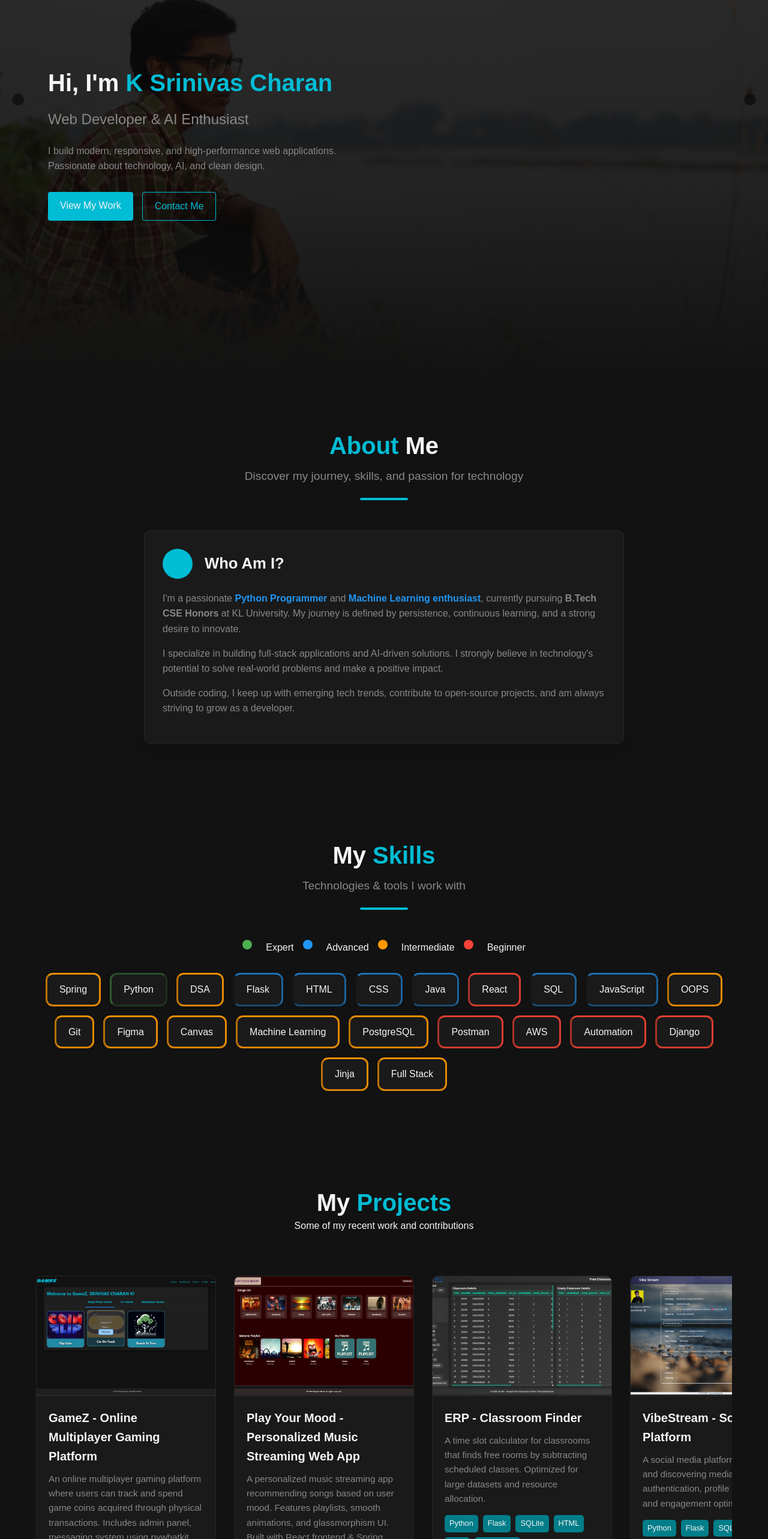
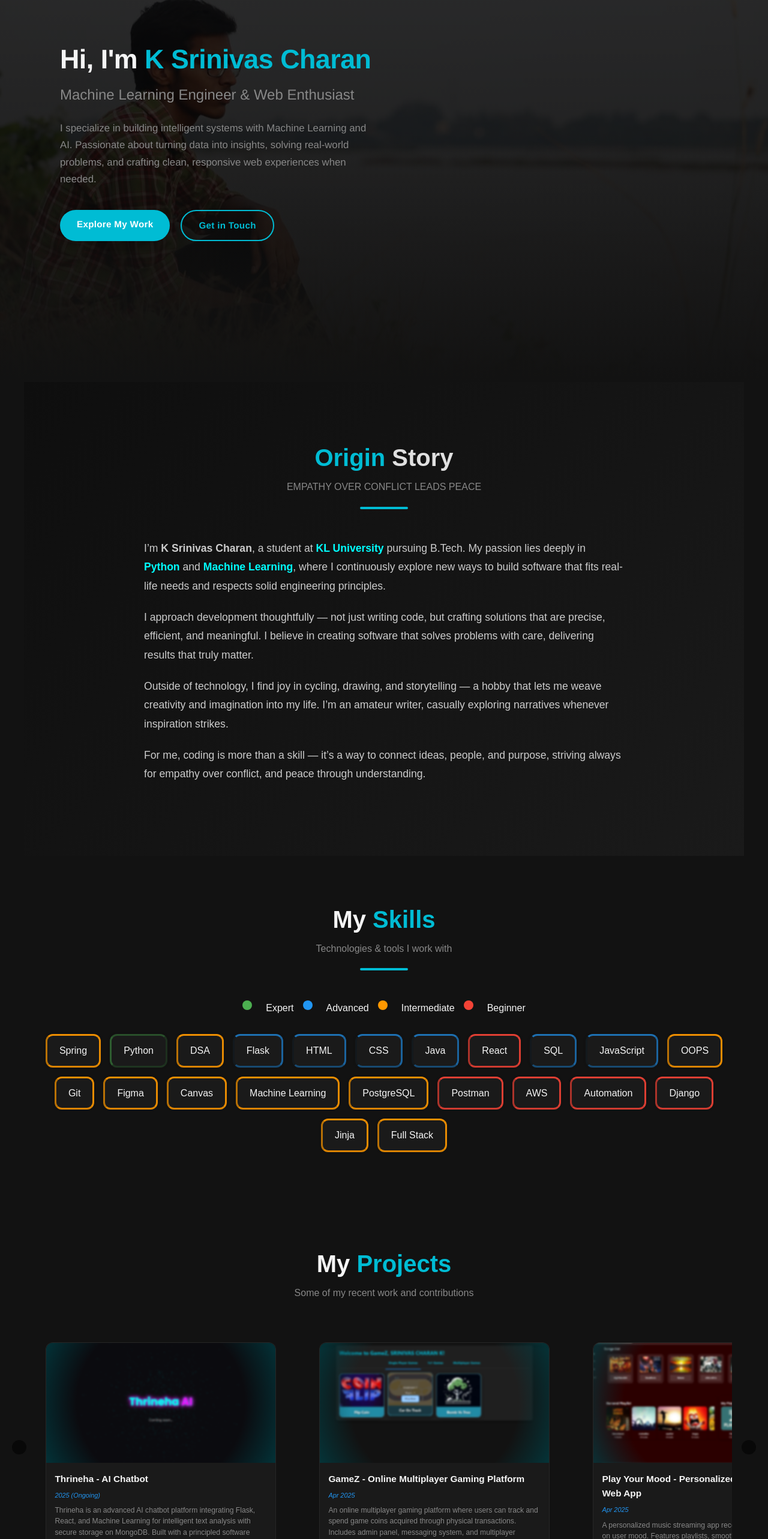
Before and after one commit to Srinivas-Charan-Koppolu/srinivas-charan-k-portfolio, a React (Vite) app: page / in a window 1280 px wide. Shown: the part 234-2800 px from the top of the page at 60% size. Built offline with nearby package versions, Linux system fonts and the light colour scheme.

Commit message:
CSS improvements

```diff
--- a/src/App.css
+++ b/src/App.css
@@ -79,33 +79,42 @@ img {
   padding: 0 20px;
 }
 
-
+/* Scrollbar */
 ::-webkit-scrollbar {
-  height: 5px; /* Adjust the height of the scrollbar */
+  height: 6px; /* Slightly thicker for visibility */
+  width: 8px; /* For vertical scrollbars */
 }
 
-/* Thumb (Draggable part) */
-::-webkit-scrollbar-thumb {
-  background: linear-gradient(45deg, var(--primary-color), var(--highlight-blue)); /* Gradient background */
+/* Scrollbar Track */
+::-webkit-scrollbar-track {
+  background: var(--background-light);
   border-radius: 20px;
-  border: 3px solid var(--background-light); /* Adds space around the thumb */
-  box-shadow: 0 0 5px rgba(0, 0, 0, 0.1); /* Subtle shadow around the thumb */
-  transition: background 0.3s ease; /* Smooth transition on hover */
+  box-shadow: inset 0 0 6px rgba(0, 0, 0, 0.08); /* Softer inner shadow */
 }
 
-/* Scrollbar Track (Background part) */
-::-webkit-scrollbar-track {
-  background-color: var(--background-light);
+/* Scrollbar Thumb */
+::-webkit-scrollbar-thumb {
+  background: linear-gradient(135deg, var(--primary-color), var(--highlight-blue));
   border-radius: 20px;
-  box-shadow: inset 0 0 5px rgba(0, 0, 0, 0.1); /* Subtle inner shadow */
+  border: 2px solid var(--background-light); /* Thinner border for elegance */
+  box-shadow: 0 2px 6px rgba(0, 0, 0, 0.15); /* Softer shadow for depth */
+  transition: background 0.3s ease, transform 0.2s ease;
 }
 
-/* Hover Effect on Scrollbar Thumb */
+/* Hover Effect */
 ::-webkit-scrollbar-thumb:hover {
-  background: linear-gradient(45deg, var(--primary-dark), var(--highlight-blue)); /* Change gradient on hover */
+  background: linear-gradient(135deg, var(--primary-dark), var(--highlight-blue));
+  transform: scale(1.1); /* Slightly enlarge on hover */
+  box-shadow: 0 3px 8px rgba(0, 0, 0, 0.25);
 }
 
-/* Active Scrollbar */
-::-webkit-scrollbar:focus {
-  outline: none;
+/* Active (when dragging) */
+::-webkit-scrollbar-thumb:active {
+  background: linear-gradient(135deg, var(--highlight-blue), var(--primary-dark));
+  transform: scale(1.05);
 }
+
+/* Optional: corner styling for resizable elements */
+::-webkit-scrollbar-corner {
+  background: var(--background-light);
+}
--- a/src/components/About/About.css
+++ b/src/components/About/About.css
@@ -1,105 +1,62 @@
-/* Main Container */
 .about-section {
-  padding: 80px 20px;
-  background-color: var(--background-light);
+  padding: 100px 20px;
+  background: linear-gradient(135deg, #0e0e0e, #1a1a1a);
+  color: #e0e0e0;
+  font-family: 'Poppins', sans-serif;
 }
 
-/* Section Title */
 .section-title {
   text-align: center;
-  margin-bottom: 50px;
+  margin-bottom: 40px;
 }
 
 .main-heading {
-  font-size: 2.5rem;
+  font-size: 2.8rem;
   font-weight: 700;
-  color: var(--text-dark);
-  line-height: 1.3;
+  color: #ffffff;
 }
 
 .main-heading .highlight {
-  color: var(--primary-color);
+  color: #00ffff;
 }
 
 .subtitle {
-  color: var(--text-muted);
   font-size: 1.2rem;
+  color: #aaa;
   margin-top: 10px;
 }
 
 .title-decoration {
-  width: 80px;
+  width: 60px;
   height: 4px;
-  background: var(--primary-color);
-  margin: 20px auto 0;
+  background: #00ffff;
+  margin: 20px auto;
   border-radius: 2px;
 }
 
-/* Card */
-.about-card {
-  background: var(--surface-dark);
-  border: 1px solid var(--border-color);
-  border-radius: 12px;
-  padding: 30px;
-  box-shadow: 0 10px 20px rgba(0, 0, 0, 0.1);
+.about-content {
   max-width: 800px;
   margin: 0 auto;
+  font-size: 1.1rem;
+  line-height: 1.8;
+  color: #ccc;
 }
 
-.card-header {
-  display: flex;
-  align-items: center;
-  gap: 20px;
+.about-content p {
   margin-bottom: 20px;
 }
 
-.icon-box {
-  background: var(--primary-color);
-  color: #fff;
-  padding: 15px;
-  border-radius: 50%;
-  display: flex;
-  align-items: center;
-  justify-content: center;
-  width: 50px;
-  height: 50px;
-}
-
-.card-header h3 {
-  font-size: 1.6rem;
-  font-weight: 600;
-  color: var(--text-dark);
-}
-
-.card-body {
-  font-size: 1rem;
-  color: var(--text-muted);
-  line-height: 1.6;
-}
-
-.card-body p {
-  margin-bottom: 15px;
-}
-
 .highlight-text {
-  color: var(--highlight-blue);
+  color: #00ffff;
   font-weight: 600;
 }
 
 @media (max-width: 768px) {
-  .about-section {
-    padding: 60px 15px;
+  .main-heading {
+    font-size: 2.2rem;
   }
 
-  .main-heading {
-    font-size: 2rem;
-  }
-
-  .about-card {
-    padding: 20px;
-  }
-
-  .card-header h3 {
-    font-size: 1.4rem;
+  .about-content {
+    font-size: 1rem;
   }
 }
--- a/src/components/About/About.jsx
+++ b/src/components/About/About.jsx
@@ -6,34 +6,27 @@ const About = () => {
 <section id="about" className="about-section container">
   <div className="section-title">
     <h2 className="main-heading">
-          <span className="highlight">About</span> Me
+      <span className="highlight">Origin</span> Story
     </h2>
     <p className="subtitle">
-          Discover my journey, skills, and passion for technology
+      EMPATHY OVER CONFLICT LEADS PEACE
     </p>
     <div className="title-decoration"></div>
   </div>
 
-      <div className="about-card">
-        <div className="card-header">
-          <div className="icon-box">
-            <i className="fas fa-user"></i>
-          </div>
-          <h3>Who Am I?</h3>
-        </div>
-        <div className="card-body">
+  <div className="about-content">
     <p>
-            I'm a passionate <span className="highlight-text">Python Programmer</span> and{" "}
-            <span className="highlight-text">Machine Learning enthusiast</span>, currently pursuing
-            <strong> B.Tech CSE Honors</strong> at KL University. My journey is defined by persistence, continuous learning, and a strong desire to innovate.
+      I’m <strong>K Srinivas Charan</strong>, a student at <span className="highlight-text">KL University</span> pursuing B.Tech. My passion lies deeply in <span className="highlight-text">Python</span> and <span className="highlight-text">Machine Learning</span>, where I continuously explore new ways to build software that fits real-life needs and respects solid engineering principles.
     </p>
     <p>
-            I specialize in building full-stack applications and AI-driven solutions. I strongly believe in technology's potential to solve real-world problems and make a positive impact.
+      I approach development thoughtfully — not just writing code, but crafting solutions that are precise, efficient, and meaningful. I believe in creating software that solves problems with care, delivering results that truly matter.
     </p>
     <p>
-            Outside coding, I keep up with emerging tech trends, contribute to open-source projects, and am always striving to grow as a developer.
+      Outside of technology, I find joy in cycling, drawing, and storytelling — a hobby that lets me weave creativity and imagination into my life. I’m an amateur writer, casually exploring narratives whenever inspiration strikes.
     </p>
-        </div>
+    <p>
+      For me, coding is more than a skill — it’s a way to connect ideas, people, and purpose, striving always for empathy over conflict, and peace through understanding.
+    </p>
   </div>
 </section>
   );
--- a/src/components/Hero/Hero.css
+++ b/src/components/Hero/Hero.css
@@ -1,4 +1,9 @@
-/* Main Hero Section */
+/* ================================
+   HERO SECTION
+   Elegant, premium portfolio design
+================================== */
+
+/* Container */
 .hero {
   position: relative;
   width: 100%;
@@ -6,140 +11,196 @@
   display: flex;
   align-items: center;
   justify-content: space-between;
-  padding: 0 60px; /* more breathing room */
+  padding: 0 clamp(24px, 8vw, 100px);
   color: var(--text-color);
+  font-family: "Poppins", "Helvetica Neue", "Segoe UI", sans-serif;
+  box-sizing: border-box;
   overflow: hidden;
-  box-sizing: border-box;
+  isolation: isolate;
 }
 
-/* Background image layer */
+/* Background image */
 .hero::before {
   content: "";
   position: absolute;
-  top: 0;
-  left: 0;
-  width: 100%;
-  height: 100%;
-  background: url("../../assets/bg.jpg") center center / cover no-repeat;
-  opacity: 0.4; /* Reduced opacity */
-  z-index: 0;
+  inset: 0;
+  background: url("../../assets/bg.jpg") center/cover no-repeat;
+  opacity: 0.45; /* very subtle background */
+  z-index: -2;
 }
 
-/* Dark overlay + fade at bottom */
+/* Overlay for readability */
 .hero::after {
   content: "";
   position: absolute;
-  top: 0;
-  left: 0;
-  width: 100%;
-  height: 100%;
+  inset: 0;
   background: linear-gradient(
     to bottom,
-    rgba(0, 0, 0, 0.5) 0%,
-    rgba(0, 0, 0, 0.6) 60%,
+    rgba(0, 0, 0, 0.55) 0%,
+    rgba(0, 0, 0, 0.65) 50%,
     var(--secondary-color) 100%
   );
-  z-index: 1;
-  pointer-events: none;
+  z-index: -1;
 }
 
-/* Hero content */
+/* ================================
+   CONTENT
+================================== */
 .hero-content {
   position: relative;
-  max-width: 600px;
+  max-width: 640px;
   z-index: 2;
-  padding: 20px; /* Optional inner padding */
+  opacity: 0;
+  animation: fadeUp 1.2s ease forwards;
 }
 
 .hero-content h1 {
-  font-size: 2.5rem;
+  font-size: clamp(2rem, 5vw, 2.8rem);
   font-weight: 700;
   margin: 0;
+  line-height: 1.2;
+  letter-spacing: -0.5px;
+  color: var(--text-color);
 }
 
 .hero-content h1 span {
   color: var(--primary-color);
+  font-weight: 800;
 }
 
 .hero-content h2 {
-  font-size: 1.5rem;
-  font-weight: 500;
-  margin-top: 10px;
+  font-size: clamp(1.2rem, 2.2vw, 1.5rem);
+  font-weight: 400;
+  margin-top: 14px;
   color: var(--text-muted);
+  line-height: 1.5;
 }
 
 .hero-content p {
-  margin-top: 20px;
-  font-size: 1rem;
-  max-width: 500px;
+  margin-top: 24px;
+  font-size: 1.05rem;
+  line-height: 1.7;
   color: var(--text-muted);
+  max-width: 520px;
 }
 
-/* Buttons */
+/* ================================
+   BUTTONS
+================================== */
 .hero-buttons {
   display: flex;
-  gap: 15px;
-  margin-top: 30px;
+  flex-wrap: wrap;
+  gap: 18px;
+  margin-top: 36px;
 }
 
-.btn-primary {
-  background-color: var(--primary-color);
-  color: var(--text-color);
-  padding: 10px 20px;
-  border-radius: 4px;
-  font-weight: 500;
-  transition: background-color 0.3s ease;
+.hero-buttons a {
+  text-decoration: none;
+  font-weight: 600;
+  border-radius: 50px; /* more elegant pill-shape */
+  padding: 12px 28px;
+  transition: all 0.3s ease;
+  display: inline-block;
+  font-size: 0.95rem;
+  letter-spacing: 0.3px;
+  cursor: pointer;
 }
 
-.btn-primary:hover {
-  background-color: var(--primary-dark);
+/* Primary Button */
+.hero .btn-primary {
+  background: var(--primary-color);
+  color: #fff;
+  box-shadow: 0 4px 14px rgba(0, 0, 0, 0.15);
+}
+.hero .btn-primary:hover {
+  background: var(--primary-dark);
+  transform: translateY(-2px);
+  box-shadow: 0 6px 18px rgba(0, 0, 0, 0.2);
 }
 
-.btn-secondary {
-  background-color: transparent;
+/* Secondary Button */
+.hero .btn-secondary {
+  background: transparent;
   color: var(--primary-color);
-  border: 1px solid var(--primary-color);
-  padding: 10px 20px;
-  border-radius: 4px;
-  font-weight: 500;
-  transition: all 0.3s ease;
+  border: 2px solid var(--primary-color);
+}
+.hero .btn-secondary:hover {
+  background: var(--primary-color);
+  color: #fff;
+  transform: translateY(-2px);
 }
 
-.btn-secondary:hover {
-  background-color: var(--primary-color);
-  color: var(--text-color);
-}
-
-/* Profile image */
+/* ================================
+   IMAGE (optional)
+================================== */
 .hero-image {
   position: relative;
   z-index: 2;
   padding: 20px;
+  opacity: 0;
+  animation: fadeIn 1.5s ease forwards;
 }
 
 .hero-image img {
-  width: 300px;
+  width: clamp(220px, 28vw, 320px);
   height: auto;
   border-radius: 50%;
   border: 4px solid var(--border-color);
   object-fit: cover;
-  box-shadow: 0 4px 20px rgba(0, 0, 0, 0.4);
+  box-shadow: 0 6px 22px rgba(0, 0, 0, 0.35);
+  transition: transform 0.4s ease;
+}
+.hero-image img:hover {
+  transform: scale(1.04);
 }
 
-/* Mobile */
-@media (max-width: 768px) {
+/* ================================
+   RESPONSIVE
+================================== */
+@media (max-width: 900px) {
   .hero {
     flex-direction: column;
     text-align: center;
-    padding: 80px 20px 40px 20px;
+    justify-content: center;
+    padding: 100px 24px 60px;
+    gap: 36px;
   }
 
   .hero-content {
-    padding: 0;
+    max-width: 100%;
+  }
+
+  .hero-buttons {
+    justify-content: center;
   }
 
   .hero-image {
-    margin-top: 30px;
+    margin-top: 25px;
     padding: 0;
   }
 }
+
+/* ================================
+   ANIMATIONS
+================================== */
+@keyframes fadeUp {
+  from {
+    transform: translateY(40px);
+    opacity: 0;
+  }
+  to {
+    transform: translateY(0);
+    opacity: 1;
+  }
+}
+
+@keyframes fadeIn {
+  from {
+    opacity: 0;
+    transform: scale(0.97);
+  }
+  to {
+    opacity: 1;
+    transform: scale(1);
+  }
+}
--- a/src/components/Hero/Hero.jsx
+++ b/src/components/Hero/Hero.jsx
@@ -9,14 +9,15 @@ const Hero = () => {
         <h1>
           Hi, I'm <span>K Srinivas Charan</span>
         </h1>
-        <h2>Web Developer & AI Enthusiast</h2>
+        <h2>Machine Learning Engineer & Web Enthusiast</h2>
         <p>
-          I build modern, responsive, and high-performance web applications.
-          Passionate about technology, AI, and clean design.
+          I specialize in building intelligent systems with Machine Learning and AI.
+          Passionate about turning data into insights, solving real-world problems,
+          and crafting clean, responsive web experiences when needed.
         </p>
         <div className="hero-buttons">
-          <a href="#projects" className="btn-primary">View My Work</a>
-          <a href="#contact" className="btn-secondary">Contact Me</a>
+          <a href="#projects" className="btn-primary">Explore My Work</a>
+          <a href="#contact" className="btn-secondary">Get in Touch</a>
         </div>
       </div>
 
--- a/src/components/Projects/Projects.css
+++ b/src/components/Projects/Projects.css
@@ -1,6 +1,8 @@
 /* Section Styling */
 .projects-section {
   padding: 80px 0;
+  position: relative;
+  overflow: hidden;
 }
 
 /* Title Styling */
@@ -11,67 +13,124 @@
 
 .section-title h2 {
   font-size: 2.5rem;
+  font-weight: bold;
 }
 
 .section-title .highlight {
   color: var(--primary-color);
 }
 
+.section-title p {
+  color: var(--text-muted);
+  font-size: 1rem;
+  margin-top: 10px;
+}
+
 /* Horizontal Scrolling Wrapper */
 .projects-wrapper {
   display: flex;
   overflow-x: auto;
-  gap: 30px;
+  gap: 50px;
   padding: 20px 0;
   scroll-behavior: smooth;
   scroll-snap-type: x mandatory;
-  position: relative; /* Added relative position for scroll arrows */
+  position: relative;
+  zoom: 0.8;
+
+  /* Hide scrollbar */
+  scrollbar-width: none; /* Firefox */
+}
+
+.projects-wrapper::-webkit-scrollbar {
+  display: none; /* Chrome, Safari */
 }
 
 /* Project Card Styling */
 .project-card {
   background: var(--surface-dark);
-  border-radius: 10px;
+  border-radius: 15px;
   overflow: hidden;
   border: 1px solid var(--border-color);
   display: flex;
   flex-direction: column;
-  transition: transform 0.3s ease, box-shadow 0.3s ease;
-  width: 300px;
+  transition: transform 0.5s ease, box-shadow 0.5s ease, border 0.5s ease;
+  width: 480px; /* wider and balanced */
   flex-shrink: 0;
   scroll-snap-align: center;
+  margin: 5px 20px;
+
+  /* 3D effect base */
+  transform-style: preserve-3d;
+  perspective: 1200px;
 }
 
 .project-card:hover {
-  transform: translateY(-10px);
-  box-shadow: 0 6px 20px rgba(0, 0, 0, 0.4);
+  transform: translateY(-10px) scale(1.05) rotateX(5deg) rotateY(-5deg);
+  box-shadow:
+    0 15px 35px rgba(0, 0, 0, 0.6),   /* deep shadow */
+    0 5px 15px rgba(0, 0, 0, 0.4),    /* mid shadow */
+    0 0 25px rgba(0, 255, 180, 0.4);  /* glowing aura */
+  border: 1px solid rgba(0, 255, 180, 0.3); /* neon mint border */
 }
 
-/* Project Image */
+/* Project Image Container */
+.project-img {
+  position: relative;
+  width: 100%;
+  height: 250px;
+  overflow: hidden;
+}
+
 .project-img img {
   width: 100%;
-  height: 200px;
+  height: 100%;
   object-fit: cover;
-  border-bottom: 3px solid var(--border-color);
+  filter: blur(2px);
+  transform: scale(1.1);
+  transition: all 0.8s ease;
+}
+
+/* Vintage black gradient overlay */
+.project-img .img-overlay {
+  position: absolute;
+  inset: 0;
+  background: radial-gradient(circle at center, transparent 65%, rgba(0, 63, 69, 0.75));
+  pointer-events: none;
+}
+
+/* Hover: clear + zoom */
+.project-card:hover .project-img img {
+  filter: blur(0);
+  transform: scale(1.25);
+  transform: translateY(5px);
 }
 
 /* Project Info Section */
 .project-info {
-  padding: 20px;
+  padding: 18px;
 }
 
 .project-info h3 {
-  font-size: 1.25rem;
+  font-size: 1.2rem;
+  margin-bottom: 8px;
+  color: var(--text-color);
+}
+
+.project-info .date {
+  font-size: 0.85rem;
+  color: var(--highlight-blue);
   margin-bottom: 10px;
-  color: var(--text-color);
+  font-style: italic;
 }
 
 .project-info p {
   font-size: 0.95rem;
   color: var(--text-muted);
   margin-bottom: 15px;
+  line-height: 1.5;
 }
 
+/* Tech tags */
 .project-tech {
   display: flex;
   flex-wrap: wrap;
@@ -82,19 +141,21 @@
 .tech-item {
   background: var(--primary-dark);
   color: var(--text-color);
-  padding: 4px 8px;
-  border-radius: 5px;
+  padding: 5px 10px;
+  border-radius: 6px;
   font-size: 0.8rem;
-  transition: background-color 0.3s ease;
+  transition: all 0.3s ease;
 }
 
 .tech-item:hover {
   background-color: var(--highlight-blue);
+  color: #fff;
 }
 
-/* Project Links Section */
+/* Project Links */
 .project-links {
   display: flex;
+  flex-wrap: wrap;
   gap: 15px;
 }
 
@@ -126,18 +187,19 @@
 
 .scroll-left,
 .scroll-right {
-  background-color: rgba(0, 0, 0, 0.5);
+  background-color: rgba(0, 0, 0, 0.55);
   color: white;
   border: none;
-  padding: 10px;
+  padding: 12px;
   border-radius: 50%;
   cursor: pointer;
-  transition: background-color 0.3s ease;
+  transition: background-color 0.3s ease, transform 0.3s ease;
 }
 
 .scroll-left:hover,
 .scroll-right:hover {
-  background-color: rgba(0, 0, 0, 0.7);
+  background-color: rgba(0, 0, 0, 0.8);
+  transform: scale(1.1);
 }
 
 .scroll-left i,
@@ -150,7 +212,7 @@
   .projects-wrapper {
     flex-direction: column;
     gap: 20px;
-    overflow-x: auto;
+    overflow-x: hidden;
   }
 
   .project-card {
--- a/src/components/Projects/Projects.jsx
+++ b/src/components/Projects/Projects.jsx
@@ -1,6 +1,7 @@
 import React, { useRef } from "react";
 import "./Projects.css";
 
+import thrinehaImg from "./../../assets/projects/Thrineha.png"
 import gamezImg from "./../../assets/projects/GameZ.jpg";
 import moodImg from "./../../assets/projects/play-your-mood.jpg";
 import erpImg from "./../../assets/projects/erp-classroom-finder.png";
@@ -10,13 +11,26 @@ import flapImg from "./../../assets/projects/flap-the-box.jpg";
 
 const projects = [
   {
+    title: "Thrineha - AI Chatbot",
+    img: thrinehaImg,
+    description:
+      "Thrineha is an advanced AI chatbot platform integrating Flask, React, and Machine Learning for intelligent text analysis with secure storage on MongoDB. Built with a principled software engineering approach.",
+    tech: ["Python (Flask)", "Machine Learning", "Text Analysis", "MongoDB", "React", "Security", "Software Principled", "JavaScript", "HTML", "CSS", "Jinja"],
+    github: "",
+    demo: "",
+    deployed: "https://thrineha.vercel.app",
+    date: "2025 (Ongoing)",
+  },
+  {
     title: "GameZ - Online Multiplayer Gaming Platform",
     img: gamezImg,
     description:
-      "An online multiplayer gaming platform where users can track and spend game coins acquired through physical transactions. Includes admin panel, messaging system using pywhatkit, and multiplayer integration plans.",
+      "An online multiplayer gaming platform where users can track and spend game coins acquired through physical transactions. Includes admin panel, messaging system, and multiplayer integration plans.",
     tech: ["Python (Flask)", "SQLite", "JavaScript", "HTML", "CSS", "Jinja"],
     github: "",
     demo: "",
+    deployed: "",
+    date: "Apr 2025",
   },
   {
     title: "Play Your Mood - Personalized Music Streaming Web App",
@@ -26,6 +40,8 @@ const projects = [
     tech: ["HTML", "CSS", "JavaScript", "Java", "Spring", "React", "Postman"],
     github: "",
     demo: "",
+    deployed: "",
+    date: "Apr 2025",
   },
   {
     title: "ERP - Classroom Finder",
@@ -35,6 +51,8 @@ const projects = [
     tech: ["Python", "Flask", "SQLite", "HTML", "CSS", "JavaScript"],
     github: "",
     demo: "",
+    deployed: "",
+    date: "Mar 2025",
   },
   {
     title: "VibeStream - Social Media Platform",
@@ -44,6 +62,8 @@ const projects = [
     tech: ["Python", "Flask", "SQLite3", "HTML", "CSS", "JavaScript"],
     github: "",
     demo: "",
+    deployed: "",
+    date: "Jan 2025",
   },
   {
     title: "Audio Feel - Web-based Music Player",
@@ -53,6 +73,8 @@ const projects = [
     tech: ["HTML", "CSS", "JavaScript", "Bootstrap"],
     github: "",
     demo: "",
+    deployed: "",
+    date: "May 2024",
   },
   {
     title: "Flap The Box - 2D HTML5 Canvas Game",
@@ -62,6 +84,8 @@ const projects = [
     tech: ["HTML", "CSS", "JavaScript", "Canvas"],
     github: "",
     demo: "",
+    deployed: "",
+    date: "2022",
   },
 ];
 
@@ -70,9 +94,9 @@ const Projects = () => {
 
   const scroll = (direction) => {
     if (direction === "left") {
-      scrollContainer.current.scrollBy({ left: -300, behavior: "smooth" });
+      scrollContainer.current.scrollBy({ left: -400, behavior: "smooth" });
     } else {
-      scrollContainer.current.scrollBy({ left: 300, behavior: "smooth" });
+      scrollContainer.current.scrollBy({ left: 400, behavior: "smooth" });
     }
   };
 
@@ -86,14 +110,17 @@ const Projects = () => {
           <p>Some of my recent work and contributions</p>
         </div>
 
+        {/* Projects Scroll Wrapper */}
         <div className="projects-wrapper" ref={scrollContainer}>
           {projects.map((project, index) => (
             <div className="project-card" key={index}>
               <div className="project-img">
                 <img src={project.img} alt={project.title} />
+                <div className="img-overlay"></div>
               </div>
               <div className="project-info">
                 <h3>{project.title}</h3>
+                <p className="date">{project.date}</p>
                 <p>{project.description}</p>
                 <div className="project-tech">
                   {project.tech.map((t, i) => (
@@ -105,12 +132,17 @@ const Projects = () => {
                 <div className="project-links">
                   {project.github && (
                     <a href={project.github} target="_blank" rel="noreferrer">
-                      <i className="fab fa-github"></i> View Code
+                      <i className="fab fa-github"></i> Code
                     </a>
                   )}
                   {project.demo && (
                     <a href={project.demo} target="_blank" rel="noreferrer">
-                      <i className="fas fa-external-link-alt"></i> Live Demo
+                      <i className="fas fa-external-link-alt"></i> Demo
+                    </a>
+                  )}
+                  {project.deployed && (
+                    <a href={project.deployed} target="_blank" rel="noreferrer">
+                      <i className="fas fa-globe"></i> Live Site
                     </a>
                   )}
                 </div>
```
Also changed, not shown: src/assets/projects/Thrineha.png (added). Lines whose indentation alone changed are shown as unchanged.
